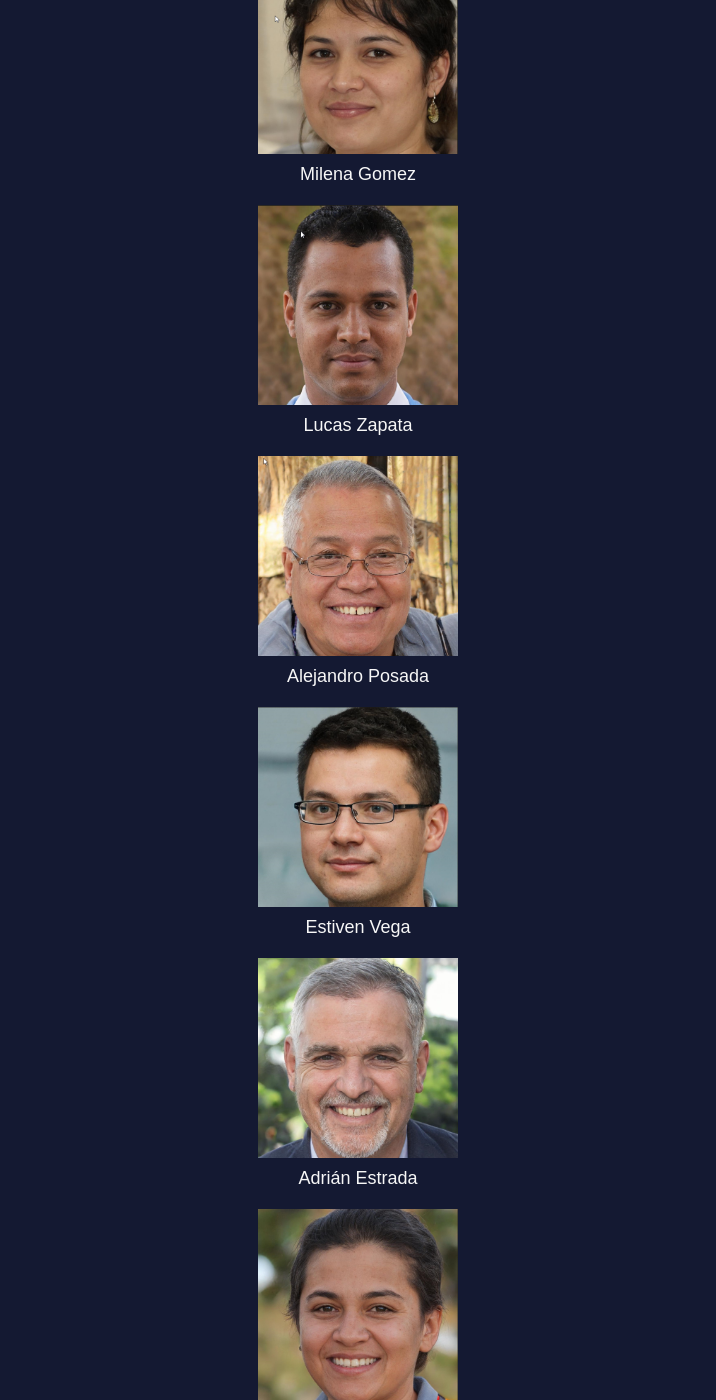
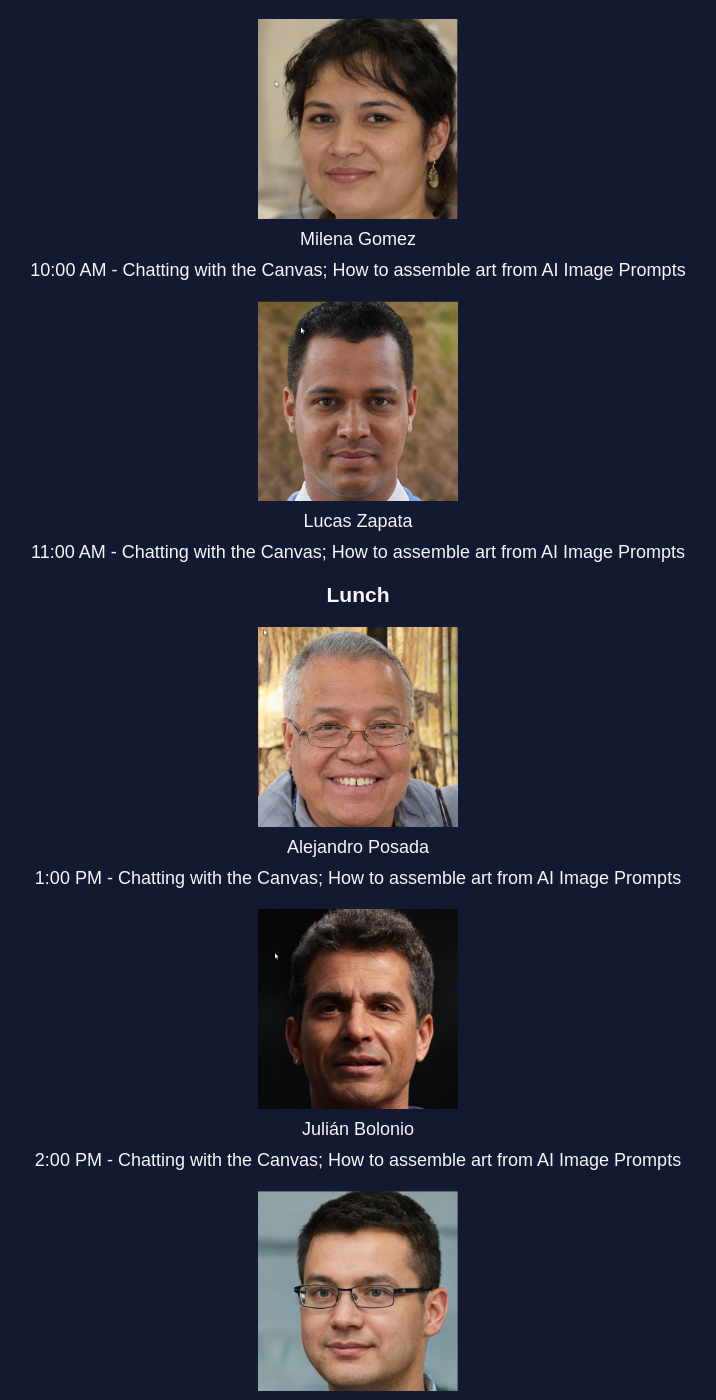
Before and after one commit to gothamgo/bweb, a Jekyll site: the page built from index.html, in a window 1280 px wide and 1400 px high, scrolled down 927 px. Shown: the whole window, without its empty margins (282-998 px from the left). Built offline with Jekyll 4.4.1, drawn with Linux system fonts in a browser that asks for light colours; some of the changed text lies outside the part shown.

Commit message:
Update index.html

```diff
--- a/index.html
+++ b/index.html
@@ -65,49 +65,72 @@ div.speaker img {
   </p>
 </div>
 
-<h2>Speakers</h2>
+<h2>Schedule</h2>
+<h3>Nov 11</h3>
 
 <div class="speaker">
   <img src="{{site.url}}/images/113f63c7b7be0723c61a646c13efe430.png" class="speaker-image" width="200" height="200">
   <p>Santiago Aragno</p>
+  <p>9:00 AM - Chatting with the Canvas; How to assemble art from AI Image Prompts</p>
 </div>
 
 </div><div class="speaker">
   <img src="{{site.url}}/images/11882d67779a93c29216c1c6b465ed2e.png" class="speaker-image" width="200" height="200">
   <p>Milena Gomez</p>
+  <p>10:00 AM - Chatting with the Canvas; How to assemble art from AI Image Prompts</p>
 </div>
 
 <div class="speaker">
   <img src="{{site.url}}/images/118d8b62f468836d572ebafb98f1a65e.png" class="speaker-image" width="200" height="200">
   <p>Lucas Zapata</p>
+  <p>11:00 AM - Chatting with the Canvas; How to assemble art from AI Image Prompts</p>
 </div>
+
+<h3>Lunch</h3>
 
 <div class="speaker">
   <img src="{{site.url}}/images/11967f63dd951f7ea682ab1239131c7d.png" class="speaker-image" width="200" height="200">
   <p>Alejandro Posada</p>
+  <p>1:00 PM - Chatting with the Canvas; How to assemble art from AI Image Prompts</p>
+</div>
+
+<div class="speaker">
+<img src="{{site.url}}/images/a95192c2c84e5b344eab1038815c4fc5.png" class="speaker-image" width="200" height="200">
+  <p>Julián Bolonio</p>
+  <p>2:00 PM - Chatting with the Canvas; How to assemble art from AI Image Prompts</p>
 </div>
 
 <div class="speaker">
   <img src="{{site.url}}/images/11b418bf0a8d76da9fa5d3ca72c4eba3.png" class="speaker-image" width="200" height="200">
   <p>Estiven Vega</p>
+  <p>3:00 PM - Chatting with the Canvas; How to assemble art from AI Image Prompts</p>
 </div>
+
+<h2>Schedule</h2>
+<h3>Nov 12</h3>
 
 <div class="speaker">
   <img src="{{site.url}}/images/1ece1693437e7b9a77823a98e95b81cc.png" class="speaker-image" width="200" height="200">
   <p>Adrián Estrada</p>
+  <p>9:00 AM - Chatting with the Canvas; How to assemble art from AI Image Prompts</p>
 </div>
 
 <div class="speaker">
   <img src="{{site.url}}/images/6ad7f3a34309beba7318a4b9a53e6fe9.png" class="speaker-image" width="200" height="200">
   <p>Catherine Calderon</p>
+  <p>10:00 AM - Chatting with the Canvas; How to assemble art from AI Image Prompts</p>
 </div>
 
 <div class="speaker">
   <img src="{{site.url}}/images/83fa18cdcd216e7220794a23e76fe0dc.png" class="speaker-image" width="200" height="200">
   <p>Juliana Suarez</p>
+  <p>11:00 AM - Chatting with the Canvas; How to assemble art from AI Image Prompts</p>
 </div>
+
+<h3>Lunch</h3>
 
 <div class="speaker">
 <img src="{{site.url}}/images/a95192c2c84e5b344eab1038815c4fc5.png" class="speaker-image" width="200" height="200">
   <p>Julián Bolonio</p>
+  <p>1:00 PM - Chatting with the Canvas; How to assemble art from AI Image Prompts</p>
 </div>
```
